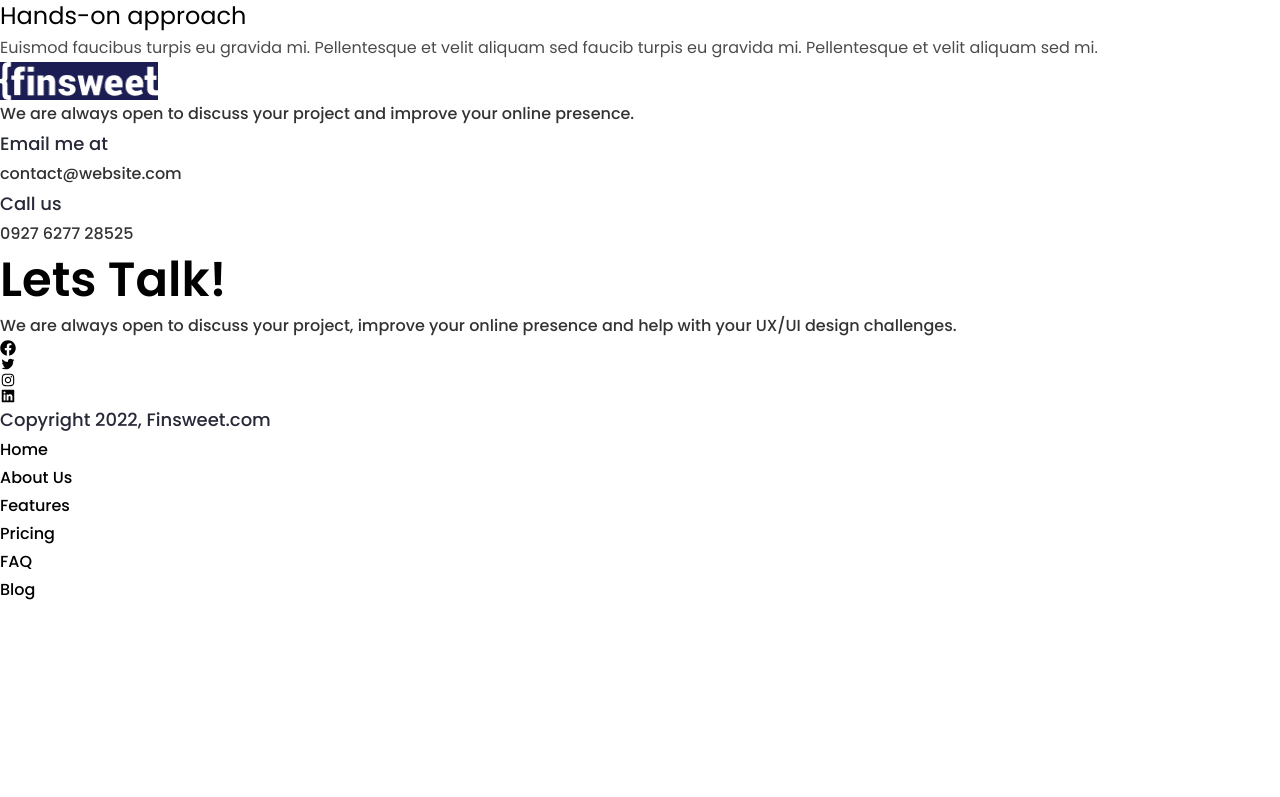
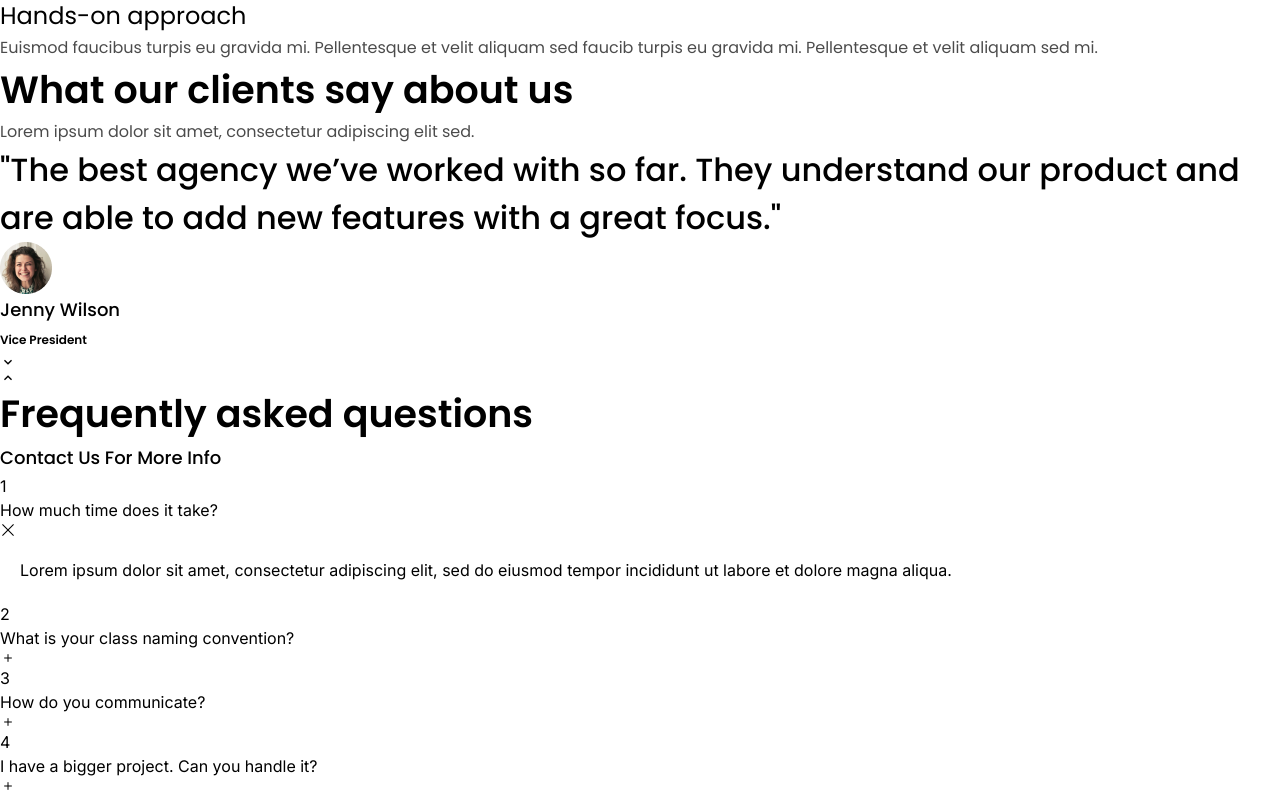
Before and after one commit to sultan93291/finswee_fullWeb, a Next.js app in the folder my-app/: page / in a window 1280 px wide. Shown: the part 3623-4420 px from the top of the page. Before the commit the page ends 4227 px from the top, so only its background shows below. Built offline with nearby package versions, Linux system fonts and the light colour scheme.

Commit message:
react accesiable accordion customizaition on progress

```diff
--- /dev/null
+++ b/my-app/src/Components/Routes/Home/About/About.jsx
@@ -0,0 +1,58 @@
+import Heading from "@/Components/Tags/Heading/Heading";
+import IMG from "@/Components/Tags/IMG/IMG";
+import Paragraph from "@/Components/Tags/Paragraph/Paragraph";
+import React from "react";
+import { MdOutlineExpandMore } from "react-icons/md";
+import { MdExpandLess } from "react-icons/md";
+
+const About = () => {
+  return (
+    <section className=" h-auto w-auto  pl-navbarPadding py-32 flex  bg-Gray gap-hundrenanTen  ">
+      <div>
+        <Heading
+          text={"What our clients say about us"}
+          Heading={"h3"}
+          className={"Heading-Five text-DarkBlue w-threeTwentySeven"}
+        />
+        <Paragraph
+          text={`Lorem ipsum dolor sit amet, consectetur adipiscing elit sed.`}
+          className={"Body-One w-threeTwentySeven "}
+        />
+      </div>
+      <div className=" flex flex-col gap-12">
+        <Heading
+          text={`"The best agency we’ve worked with so far. They understand our product and are able to add new features with a great focus."`}
+          Heading={"h5"}
+          className={"HeadingFive w-eightFourtyThree text-DarkBlue "}
+        />
+        <div className="flex justify-between items-center ">
+          <div className="flex gap-2 items-center ">
+            <IMG
+              src={"/Images/Home/About/jenny.png"}
+              height={52}
+              width={52}
+              alt={"jenny client"}
+            />
+            <div className="flex flex-col">
+              <Paragraph
+                text={"Jenny Wilson"}
+                className={"label-one text-DarkBlue "}
+              />
+              <span className="Cap-two text-DarkBlue "> Vice President </span>
+            </div>
+          </div>
+          <div className=" flex items-center gap-2 ">
+            <div className=" h-11 w-11 relative bg-white rounded-full flex items-center justify-center hover:bg-royalBlue transition duration-100 group ">
+              <MdOutlineExpandMore className=" rotate-90 h-6 w-6 text-navLinkTxtColor group-hover:text-white duration-100 " />
+            </div>
+            <div className=" h-11 w-11 relative bg-white rounded-full flex items-center justify-center hover:bg-royalBlue transition duration-100 group">
+              <MdExpandLess className=" rotate-90 h-6 w-6 text-navLinkTxtColor group-hover:text-white duration-100 " />
+            </div>
+          </div>
+        </div>
+      </div>
+    </section>
+  );
+};
+
+export default About;
--- /dev/null
+++ b/my-app/src/Components/Routes/Home/Contact/Contact.jsx
@@ -0,0 +1,93 @@
+"use client";
+import Heading from "@/Components/Tags/Heading/Heading";
+import Paragraph from "@/Components/Tags/Paragraph/Paragraph";
+import React, { useState, useEffect } from "react";
+import { RxCross1 } from "react-icons/rx";
+import { IoIosAdd } from "react-icons/io";
+import "react-accessible-accordion/dist/fancy-example.css";
+import {
+  Accordion,
+  AccordionItem,
+  AccordionItemHeading,
+  AccordionItemButton,
+  AccordionItemPanel,
+} from "react-accessible-accordion";
+
+const Contact = () => {
+  const [expandedIndex, setExpandedIndex] = useState(0);
+
+  const handleAccordion = index => {
+    if (index !== expandedIndex) {
+      setExpandedIndex(index);
+    } else {
+      setExpandedIndex(index);
+    }
+  };
+
+  const ItemContent =
+    "Lorem ipsum dolor sit amet, consectetur adipiscing elit, sed do eiusmod tempor incididunt ut labore et dolore magna aliqua.";
+  const items = [
+    {
+      itemNum: "1",
+      Heading: "How much time does it take?",
+      content: ItemContent,
+    },
+    {
+      itemNum: "2",
+      Heading: "What is your class naming convention?",
+      content: ItemContent,
+    },
+    {
+      itemNum: "3",
+      Heading: "How do you communicate?",
+      content: ItemContent,
+    },
+    {
+      itemNum: "4",
+      Heading: "I have a bigger project. Can you handle it?",
+      content: ItemContent,
+    },
+    {
+      itemNum: "5",
+      Heading: "What is your class naming convention?",
+      content: ItemContent,
+    },
+  ];
+  return (
+    <section className=" h-auto w-auto  pl-navbarPadding py-32   bg-white flex gap-hundredThirtySix  ">
+      <div>
+        <Heading
+          Heading={"h3"}
+          className={"Heading-Three text-DarkBlue w-threeTwentySeven "}
+          text={"Frequently asked questions"}
+        />
+        <Paragraph
+          text={"Contact us for more info"}
+          className={"label-one text-royalBlue opacity-85 "}
+        />
+      </div>
+      <div>
+        <Accordion preExpanded={[0]} className="relative">
+          {items.map((item, index) => (
+            <AccordionItem className="" uuid={index} key={index}>
+              {item.itemNum}
+              <AccordionItemHeading className="  " >
+                {item.Heading}
+                <AccordionItemButton className="h-[20px] w-[20px] bg-red-400 absolute right-0  ">
+                  {expandedIndex === index ? (
+                    <RxCross1 onClick={() => handleAccordion(index)} />
+                  ) : (
+                    <IoIosAdd onClick={() => handleAccordion(index)} />
+                  )}
+                </AccordionItemButton>
+              </AccordionItemHeading>
+              <AccordionItemPanel>{item.content}</AccordionItemPanel>
+            </AccordionItem>
+          ))}
+        </Accordion>
+      </div>
+    </section>
+  );
+};
+
+export default Contact;
--- a/my-app/src/Components/Routes/Home/Homepage.jsx
+++ b/my-app/src/Components/Routes/Home/Homepage.jsx
@@ -3,6 +3,8 @@ import Banner from "./Banner/Banner";
 import Work from "./Work/Work";
 import Projects from "./Projects/Projects";
 import Features from "./Features/Features";
+import About from "./About/About";
+import Contact from "./Contact/Contact";
 
 const HomePage = () => {
   return (
@@ -10,7 +12,9 @@ const HomePage = () => {
       <Banner />
       <Work />
       <Projects />
-      <Features/>
+      <Features />
+      <About />
+      <Contact />
     </>
   );
 };
--- a/my-app/src/app/globals.css
+++ b/my-app/src/app/globals.css
@@ -39,16 +39,20 @@
 
 .common-Btn {
   @apply h-auto w-auto py-[16px] px-[56px] rounded-[41px] bg-yellow text-black text-base capitalize font-semibold font-manrope leading-8  border-[2px] border-transparent
-  hover:border-solid hover:bg-transparent hover:border-NavbarBorderColor hover:text-white transition delay-150 ;
+  hover:border-solid hover:bg-transparent hover:border-NavbarBorderColor hover:text-white transition duration-100 ;
 }
 
 
 .NavBtn{
-  @apply h-navbarBtnHeight bg-black w-NavbarBtn rounded-navbarBtnRadius bg-transparent border-NavbarBtnBorder border-solid border-NavbarBorderColor  Navbar-Link text-white hover:border-r-transparent hover:border-transparent hover:bg-yellow transition delay-100 hover:text-black
+  @apply h-navbarBtnHeight bg-black w-NavbarBtn rounded-navbarBtnRadius bg-transparent border-NavbarBtnBorder border-solid border-NavbarBorderColor  Navbar-Link text-white hover:border-r-transparent hover:border-transparent hover:bg-yellow transition duration-100 hover:text-black
 }
 
 .label-two {
   @apply font-Poppins text-[16px]  font-medium leading-7 capitalize ;
+}
+
+.label-one{
+  @apply font-Poppins text-lg  font-medium leading-8 capitalize ;
 }
 
 .Heading-two{
@@ -66,3 +70,17 @@
 .Body-One {
   @apply font-Poppins text-base font-normal leading-7 opacity-[0.7]
 }
+
+.Heading-Five {
+  @apply font-Poppins text-[38px] font-semibold leading-[56px]
+}
+
+
+.Cap-two {
+  @apply font-Poppins text-xs font-semibold leading-7
+}
+
+
+.Heading-Three {
+  @apply font-Poppins text-[38px] font-semibold leading-[56px]
+}
--- a/my-app/tailwind.config.js
+++ b/my-app/tailwind.config.js
@@ -21,6 +21,7 @@ module.exports = {
       },
       colors: {
         Blue: "#1C1E53",
+        royalBlue:"#2405F2",
         navLinkTxtColor: "#BBBBCB",
         yellow: "#FCD980",
         DarkBlue: "#282938",
@@ -48,6 +49,8 @@ module.exports = {
         twentyEight: "28px",
         twentySix: "28px",
         eighty: "60px",
+        hundrenanTen: "110px",
+        hundredThirtySix:"136px"
       },
       width: {
         NavbarBtn: "185px",
@@ -60,6 +63,8 @@ module.exports = {
         threeOneThree: "313px",
         twoNintyThree: "293px",
         twoninety: "290px",
+        threeTwentySeven: "327px",
+        eightFourtyThree:"843px"
       },
       borderRadius: {
         navbarBtnRadius: "41px",
```
Also changed, not shown: my-app/package.json (+6 -5 lines), my-app/public/Images/Home/About/jenny.png (added), 1 other file (tests, documents, lock files or other folders).
